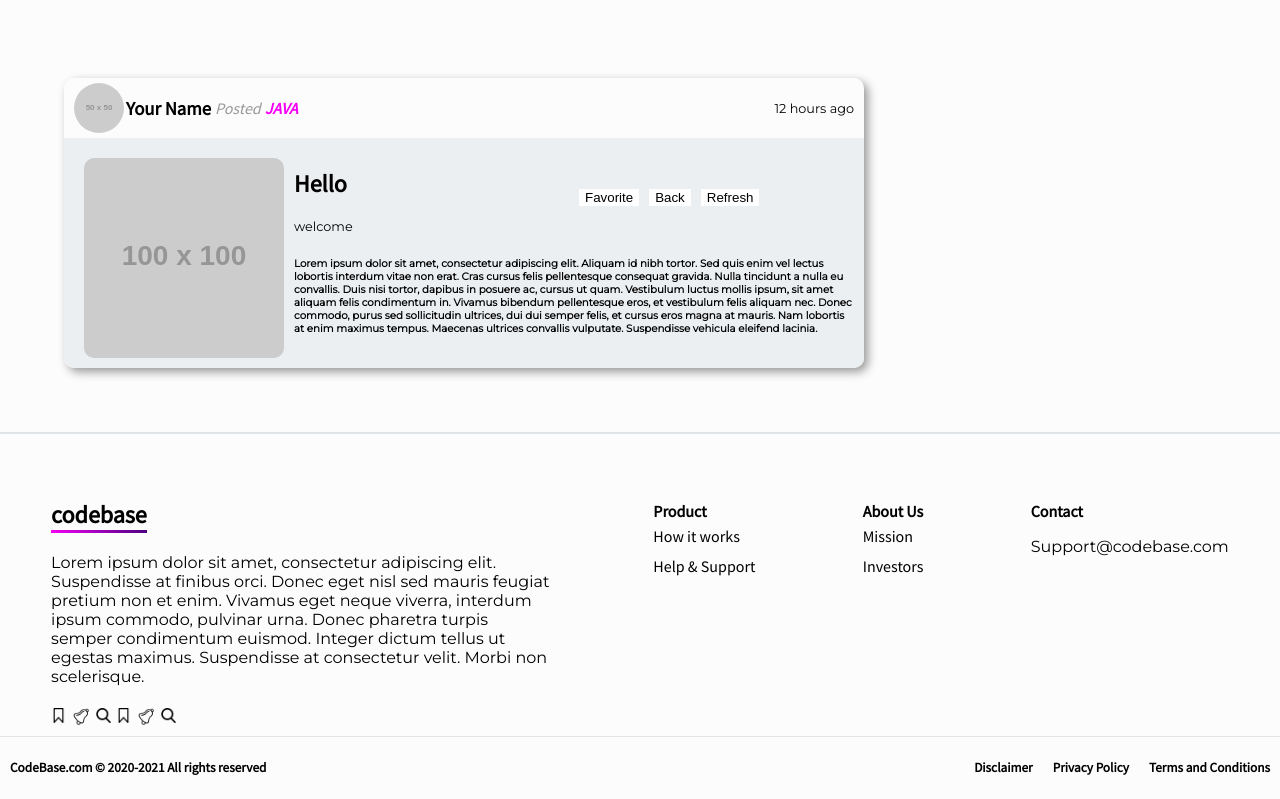
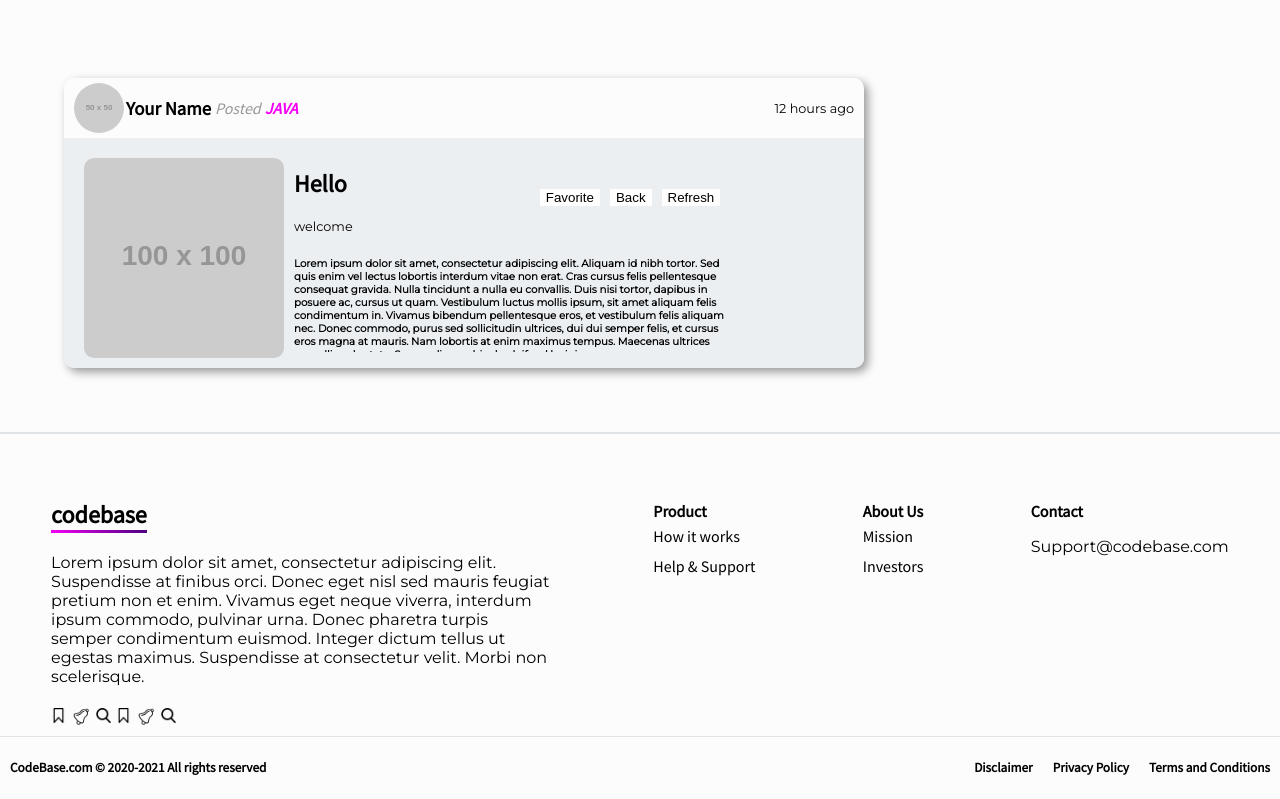
Before and after one commit to Devairways/CodeBase, a React (Create React App) app in the folder StaticFile_Server/codebase/: page / in a window 1280 px wide. Shown: the part 991-1790 px from the top of the page. Built offline with nearby package versions, Linux system fonts and the light colour scheme.

Commit message:
added media queries to the forum topics container

```diff
--- a/StaticFile_Server/codebase/src/styles/components/_Forum.scss
+++ b/StaticFile_Server/codebase/src/styles/components/_Forum.scss
@@ -56,6 +56,7 @@
     height: 200px;
   }
   .forum-body-header {
+    width: 80%;
     display: flex;
   }
   .forum-body-title {
@@ -63,6 +64,8 @@
   }
   .forum-body-buttons {
     display: flex;
+    flex-direction: column;
+    width: 50%;
     justify-content: center;
     align-items: center;
     button {
@@ -74,12 +77,22 @@
   .forum-body-text {
     font-size: 0.8em;
     font-weight: bold;
+    width: 80%;
+    height: 50%;
+    overflow: auto;
   }
 }
 
 @media only screen and (min-width: 600px) {
   .forum-topics-container {
     width: 90%;
+  }
+  .forum-body-buttons {
+    flex-direction: row !important;
+  }
+  .forum-body-text {
+    width: 100%;
+    height: 50%;
   }
 }
 
```
